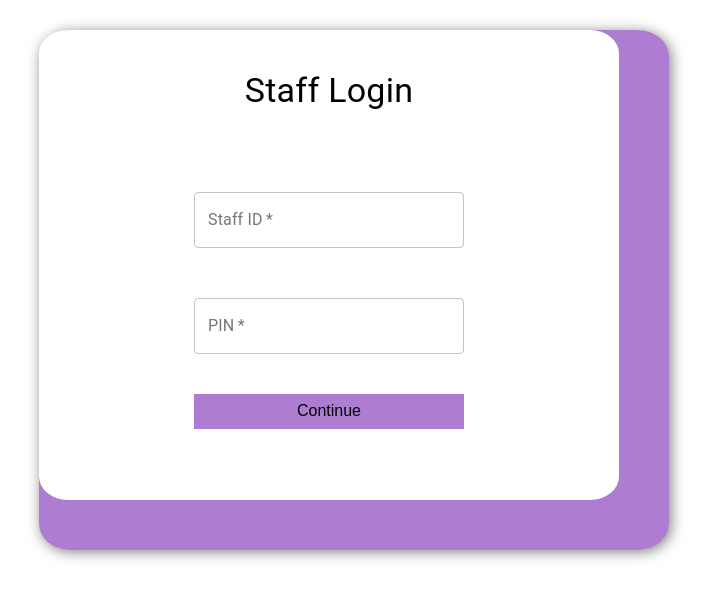
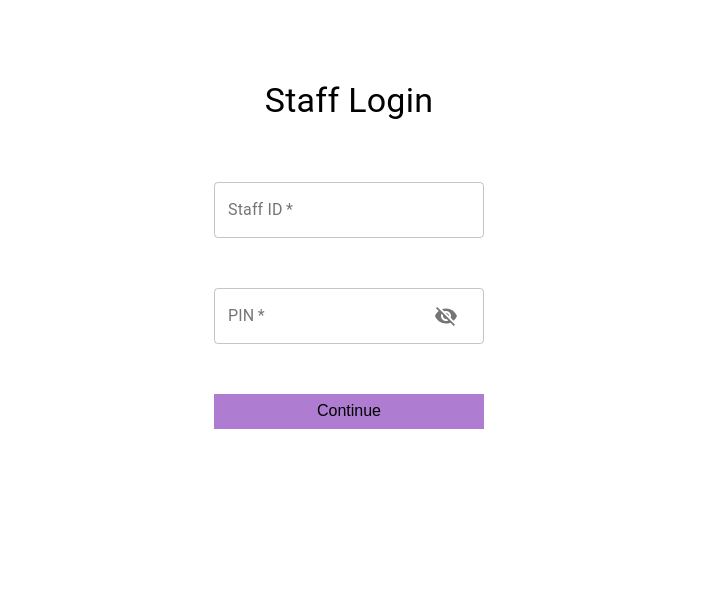
Before and after one commit to larryking01/Final_Year_Project, a React (Create React App) app in the folder school_project/: page /stafflogin in a window 1280 px wide. Shown: the top 600 px of the page, without its empty margins (231-942 px from the left). Built offline with nearby package versions, Linux system fonts and the light colour scheme; no server answers.

Commit message:
check out status

```diff
--- a/school_project/src/App.js
+++ b/school_project/src/App.js
@@ -64,14 +64,26 @@ function App() {
     .catch( error => {
       switch( error.code ) {
         case 'auth/invalid-email':
+          setEmailError('Invalid Email. Please enter a valid email address to continue')
+          console.log( error.message )
+          break
+        case 'auth/user-not-found':
+          setEmailError('User does not exist. Please check your credentials and try again')
+          console.log( error.message )
+          break
         case 'auth/user-disabled':
-        case 'auth/user-not-found':
           setEmailError( error.message )
-          console.log( emailError )
+          break
+        case 'auth/email-already-exists':
+          setEmailError('The provided email is already in use by an existing user. Each user must have a unique email')
+          console.log( error.message )
           break
         case 'auth/wrong-password':
-          setPasswordError( error.message )
+          setPasswordError('Wrong password')
           console.log( passwordError )
+          break
+        case 'auth/invalid-password' :
+          setPasswordError('Invalid Password. Password should be a string of at least 6 characters')
           break
       }
     })
@@ -193,6 +205,7 @@ function App() {
                             emailError={emailError}
                             passwordError={passwordError}
                             user={user}
+                            clearErrors={clearErrors}
                        />
 
                 </Route>
--- a/school_project/src/StudentTracking/AddNewStudent.js
+++ b/school_project/src/StudentTracking/AddNewStudent.js
@@ -201,7 +201,8 @@ export default function AddNewStudent() {
                     console.log(`progress = ${progress}`)
                     console.log(`image url = ${downloadUrl}`)
                     setImageUrl(downloadUrl)
-                })
+
+
 
         // initializing the firebase collection to store added students.
         if( imageUrl ) {
@@ -215,7 +216,8 @@ export default function AddNewStudent() {
             mobileNumber: mobileNumber.trim(),
             sexInputValue,
             levelInputValue,
-            imageUrl
+            imageUrl,
+            checkInStatus : 'Checked In'
         }
 
         let addedStudentsCollection = projectFirestore.collection('Added Students Collection')
@@ -230,16 +232,28 @@ export default function AddNewStudent() {
                     // resetting all components.
                     handleCancelBtnClick()
                 })
-            } else {
+                .catch(error => {
+                    console.log(`failed to add student due to error: ${error}`)
+                })
+                    }
+            else {
                 // modal goes here later.
                 alert(`Failed to add student. Student with the id ${indexNumber} already exists`)
             }
         })
-       } else {
+        .catch( error => {
+            // modal here later
+            alert('failed to add student due to error')
+            console.log(`failed to add student due to error: ${error}`)
+        })
+       }
+       else {
            alert('failed to add student. \nPlease make sure you have a good network connection and try again')
        }
 
         })
+
+    })
 
     }
 
--- a/school_project/src/StudentTracking/MainPage.js
+++ b/school_project/src/StudentTracking/MainPage.js
@@ -3,6 +3,8 @@ import { projectFirestore } from '../firebaseSetup/firebaseConfig'
 import MaterialTable from 'material-table'
 
 import SwipeableDrawer from '../Drawers/SwipeableDrawer'
+import CheckCircleIcon from '@material-ui/icons/CheckCircle'
+import CancelIcon from '@material-ui/icons/Cancel'
 //import PersistentDrawer from '../Drawers/PersistentDrawer'
 
 
@@ -39,7 +41,8 @@ export default function MainPage() {
         { title: 'Room Number', field: 'roomNumber'},
         { title: 'Course', field: 'course'},
         { title: 'Level', field: 'levelInputValue'},
-        { title: 'Mobile Number', field: 'mobileNumber'}
+        { title: 'Mobile Number', field: 'mobileNumber'},
+        { title: 'Check In Status', field: 'checkInStatus', editable: 'never'}
 
     ]
 
@@ -110,6 +113,51 @@ export default function MainPage() {
 
                     }}
 
+                    actions={[
+                        {
+                            icon: () => ( <CheckCircleIcon /> ),
+                            tooltip: 'Check student in',
+                            onClick: ( event, rowData ) => {
+                                let checkStudentIn = projectFirestore.collection('Added Students Collection').doc(rowData.id)
+                                checkStudentIn.update({
+                                    checkInStatus : 'Checked In'
+                                })
+                                .then(() => {
+                                    // modal goes here later.
+                                    alert(`document with id ${rowData.id} updated successfully`)
+                                })
+                                .catch(error => {
+                                    alert('failed to delete document due to error')
+                                    console.log(`error = ${error}`)
+                                })
+                                 }
+
+                        },
+
+                        {
+                            icon: () => ( <CancelIcon /> ),
+                            tooltip: 'Check student out',
+                            onClick: ( event, rowData ) => {
+                                let checkStudentIn = projectFirestore.collection('Added Students Collection').doc(rowData.id)
+                                checkStudentIn.update({
+                                    checkInStatus : 'Checked Out'
+                                })
+                                .then(() => {
+                                    // modal goes here later.
+                                    alert(`document with id ${rowData.id} updated successfully`)
+                                })
+                                .catch(error => {
+                                    alert('failed to delete document due to error')
+                                    console.log(`error = ${error}`)
+                                })
+                                 }
+
+                        }
+
+
+
+
+                    ]}
 
                 />
             </div>
--- a/school_project/src/StudentTracking/StaffLogin.js
+++ b/school_project/src/StudentTracking/StaffLogin.js
@@ -1,27 +1,32 @@
 import React, { useState } from 'react'
-import { Link, useHistory } from 'react-router-dom'
+import { useHistory } from 'react-router-dom'
 import TextField from '@material-ui/core/TextField'
-import Button from '@material-ui/core/Button'
 import Typography from '@material-ui/core/Typography'
 import { makeStyles } from '@material-ui/styles'
+import { InputAdornment, IconButton } from "@material-ui/core"
+import Visibility from "@material-ui/icons/Visibility"
+import VisibilityOff from "@material-ui/icons/VisibilityOff"
 
 // importing other files.
 import '../App.css'
-import { projectFirestore, timestamp } from '../firebaseSetup/firebaseConfig'
+import { projectFirestore } from '../firebaseSetup/firebaseConfig'
 
 
 
 // setting up styling.
 const useStyles = makeStyles({
     loginContainer: {
-        backgroundColor: 'white',
-        width: 580,
-        height: 470,
-        borderRadius: '5%',
-        textAlign: 'center'
+        height: '470px',
+        width: '360px',
+        textAlign: 'center',
+        position: 'relative',
+        top: '40px',
+        left: '400px',
+        /*borderRadius: '5%',
+        boxShadow: '2px 2px 8px' */
     },
     staffIDTextField: {
-        marginTop: 120,
+        marginTop: 100,
         width: 270
     },
     staffPINTextField: {
@@ -29,7 +34,7 @@ const useStyles = makeStyles({
         width: 270
     },
     signInButton: {
-        marginTop: 40,
+        marginTop: 50,
         width: 270,
         backgroundColor: 'rgba(105, 13, 170, 0.541)',
         height: 35,
@@ -74,6 +79,17 @@ const StaffLogin = () => {
     // function to update staff PIN
     const updateStaffPIN = (event) => {
         setStaffPIN(event.target.value)
+    }
+
+    // Showing and hiding the password
+    const [showPassword, setShowPassword] = useState(false);
+
+    const handleClickShowPassword = () => {
+        setShowPassword(!showPassword)
+    }
+
+    const handleMouseDownPassword = () => {
+        setShowPassword(!showPassword)
     }
 
 
@@ -121,7 +137,7 @@ const StaffLogin = () => {
 
 
     return (
-        <div className='parentContainer'>
+
             <div className={classes.loginContainer}>
                 <form onSubmit={ HandleFormSubmit }>
                 <Typography variant='h4' className={classes.headerText}>
@@ -141,16 +157,30 @@ const StaffLogin = () => {
                 />
                 </div>
 
+
                 <div>
                 <TextField className={classes.staffPINTextField}
                            variant='outlined'
                            label='PIN'
                            color='primary'
-                           type='password'
+                           type={ showPassword ? "text" : "password"}
                            required={ true }
                            onChange={ updateStaffPIN }
                            value={ staffPIN }
                            onKeyPress={HandleEnterPressed}
+                           InputProps={{
+                            endAdornment: (
+                              <InputAdornment position="end">
+                                <IconButton
+                                  aria-label="toggle password visibility"
+                                  onClick={ handleClickShowPassword }
+                                  onMouseDown={ handleMouseDownPassword }
+                                >
+                                  { showPassword ? <Visibility /> : <VisibilityOff /> }
+                                </IconButton>
+                              </InputAdornment>
+                            )
+                          }}
 
                 />
                 </div>
@@ -166,7 +196,6 @@ const StaffLogin = () => {
                 </form>
             </div>
 
-        </div>
     )
 }
 
```
Also changed, not shown: school_project/src/Complaint/SignIn.js (+39 -17 lines), school_project/src/Complaint/SignUp.js (+4 -4 lines).
